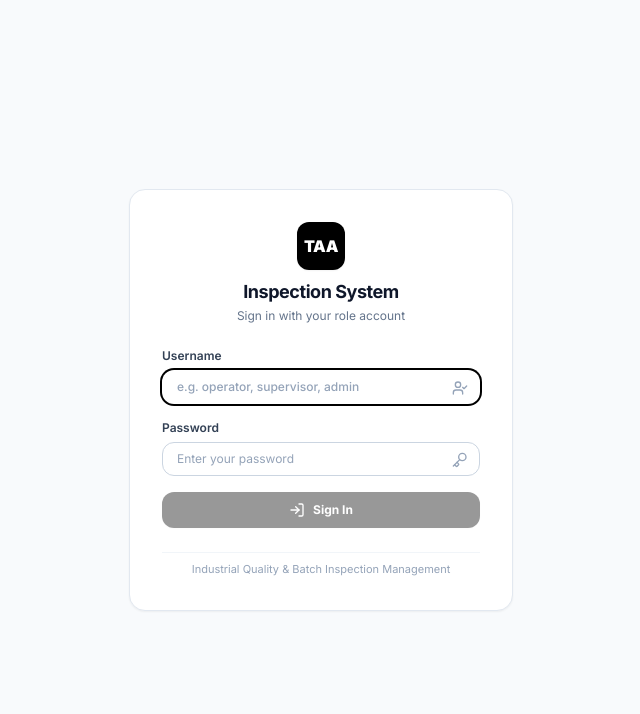
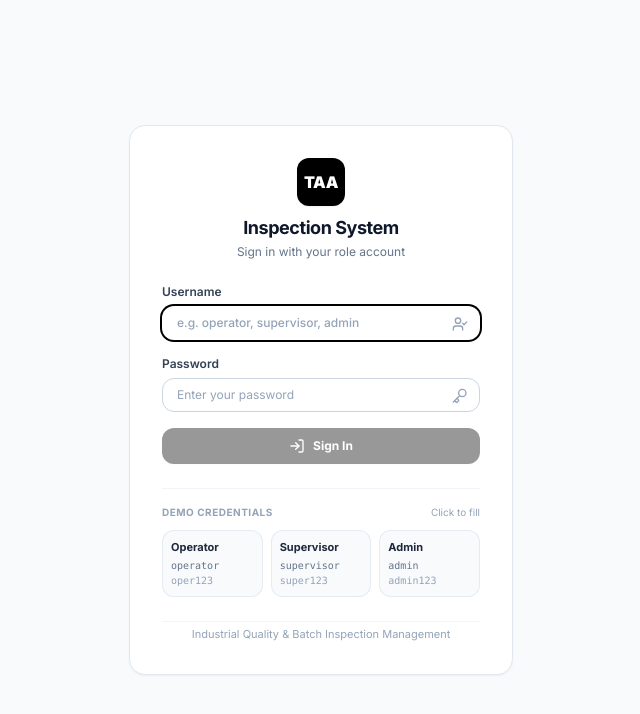
Before and after one commit to UV-Srs/Srs-TAA, a React (Vite) app in the folder frontend/: page / in a window 1280 px wide. Shown: the top 714 px of the page, without its empty margins (319-959 px from the left). Built offline with nearby package versions, Linux system fonts and the light colour scheme; no server answers.

Commit message:
feat(auth): add demo credentials helper with autofill on login page

```diff
--- a/frontend/src/pages/LoginPage.tsx
+++ b/frontend/src/pages/LoginPage.tsx
@@ -100,7 +100,47 @@ export const LoginPage: React.FC<LoginPageProps> = ({ onLoginSuccess }) => {
           </button>
         </form>
 
-        <div className="pt-2 text-center text-[11px] text-slate-400 border-t border-slate-100">
+        {/* Demo Credentials Box */}
+        <div className="pt-4 border-t border-slate-100 space-y-2.5">
+          <div className="flex items-center justify-between">
+            <span className="text-[10px] font-bold text-slate-400 uppercase tracking-wider">
+              Demo Credentials
+            </span>
+            <span className="text-[10px] text-slate-400">Click to fill</span>
+          </div>
+
+          <div className="grid grid-cols-3 gap-2">
+            <button
+              type="button"
+              onClick={() => { setUsername('operator'); setPassword('oper123'); }}
+              className="p-2 bg-slate-50 hover:bg-slate-100 border border-slate-200/80 rounded-xl text-left transition-all group cursor-pointer"
+            >
+              <div className="text-[11px] font-bold text-slate-800 group-hover:text-black">Operator</div>
+              <div className="text-[10px] text-slate-500 font-mono mt-0.5 truncate">operator</div>
+              <div className="text-[10px] text-slate-400 font-mono">oper123</div>
+            </button>
+            <button
+              type="button"
+              onClick={() => { setUsername('supervisor'); setPassword('super123'); }}
+              className="p-2 bg-slate-50 hover:bg-slate-100 border border-slate-200/80 rounded-xl text-left transition-all group cursor-pointer"
+            >
+              <div className="text-[11px] font-bold text-slate-800 group-hover:text-black">Supervisor</div>
+              <div className="text-[10px] text-slate-500 font-mono mt-0.5 truncate">supervisor</div>
+              <div className="text-[10px] text-slate-400 font-mono">super123</div>
+            </button>
+            <button
+              type="button"
+              onClick={() => { setUsername('admin'); setPassword('admin123'); }}
+              className="p-2 bg-slate-50 hover:bg-slate-100 border border-slate-200/80 rounded-xl text-left transition-all group cursor-pointer"
+            >
+              <div className="text-[11px] font-bold text-slate-800 group-hover:text-black">Admin</div>
+              <div className="text-[10px] text-slate-500 font-mono mt-0.5 truncate">admin</div>
+              <div className="text-[10px] text-slate-400 font-mono">admin123</div>
+            </button>
+          </div>
+        </div>
+
+        <div className="pt-1 text-center text-[11px] text-slate-400 border-t border-slate-100">
           Industrial Quality & Batch Inspection Management
         </div>
       </div>
```
